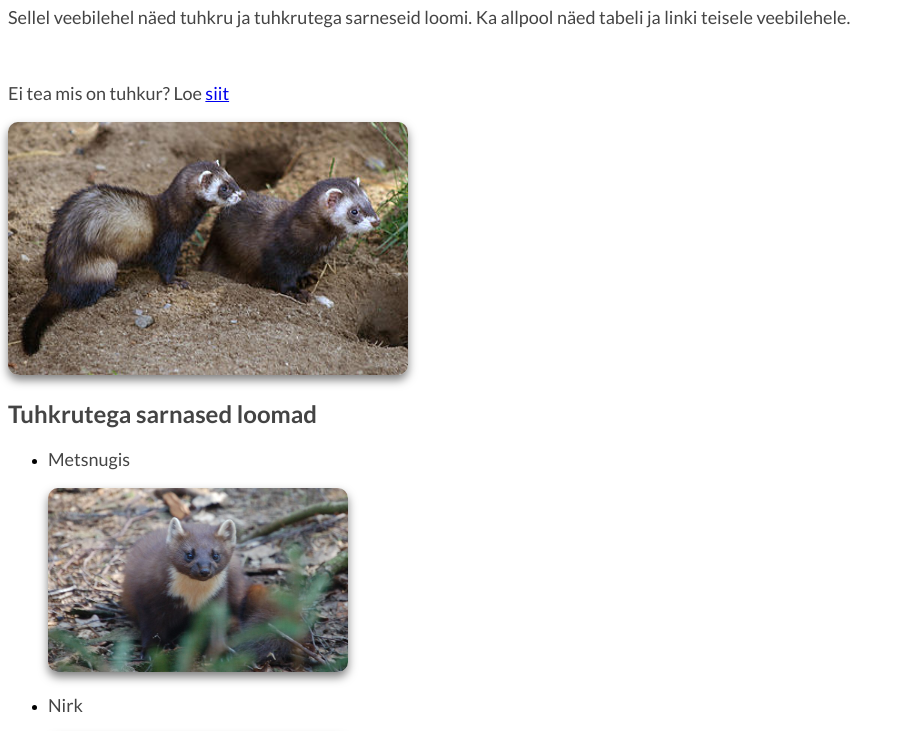
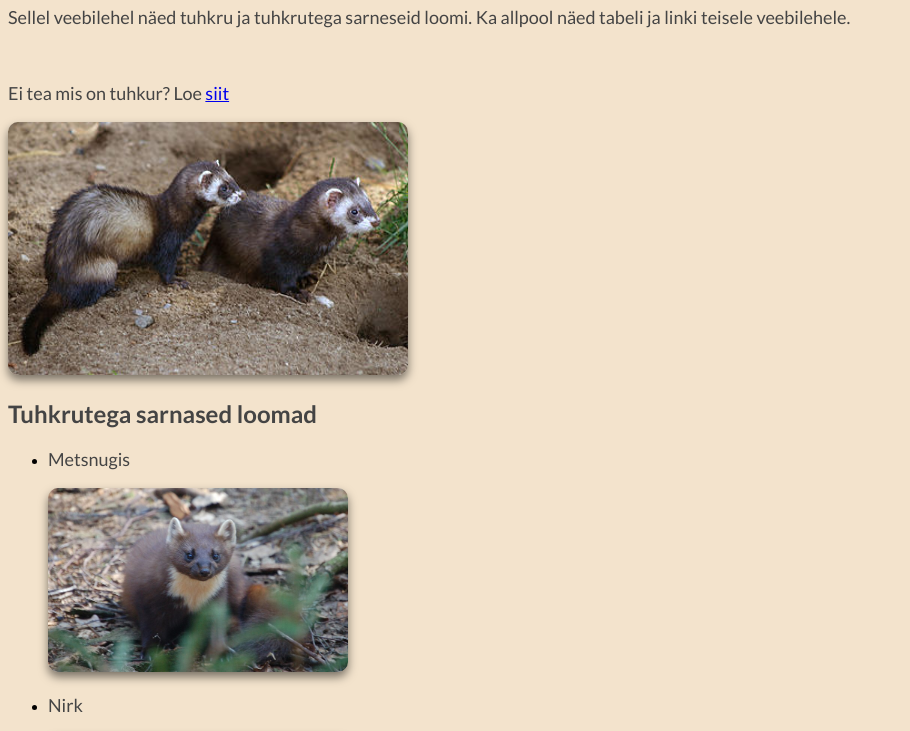
Before and after one commit to JevGolo/se-html, a plain HTML site: page index.html in a window 1280 px wide. Shown: the part 75-806 px from the top of the page, without its empty margins (0-910 px from the left). Drawn offline with Linux system fonts and the light colour scheme.

Commit message:
e) taustavärvi muutmine

```diff
--- a/style.css
+++ b/style.css
@@ -1,5 +1,10 @@
 @import url('https://fonts.googleapis.com/css2?family=Roboto+Condensed:ital,wght@0,100..900;1,100..900&display=swap');
 @import url('https://fonts.googleapis.com/css2?family=Lato:ital,wght@0,100;0,300;0,400;0,700;0,900;1,100;1,300;1,400;1,700;1,900&family=Roboto+Condensed:ital,wght@0,100..900;1,100..900&display=swap');
+
+body {
+    background-color: #f3e3cc;
+}
+
 #main-header {
     font-family: "Roboto Condensed", sans-serif;
     font-weight: 500;
```
